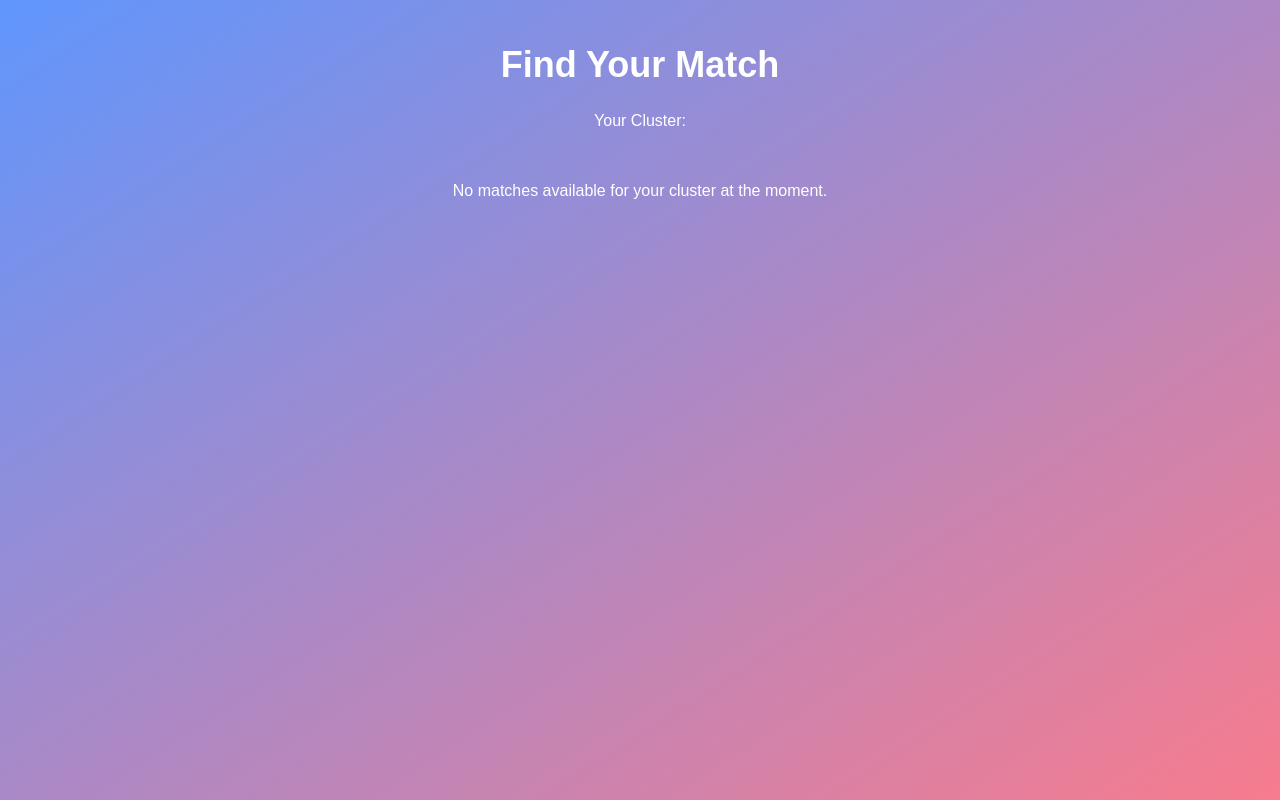
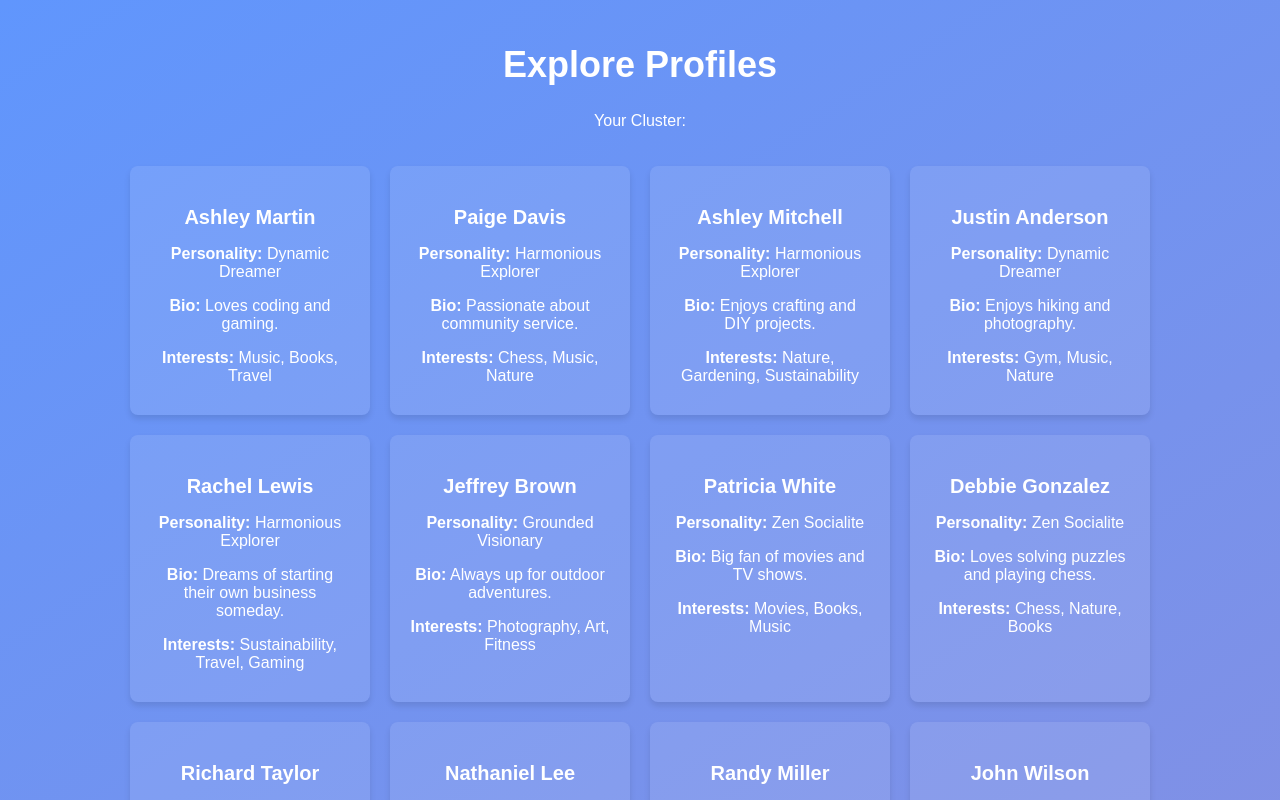
Before and after one commit to WilliamChn/Personality_Based_Events, a React (Create React App) app in the folder webpage/: page /#/match in a window 1280 px wide. Shown: the top 800 px of the page. Built offline with nearby package versions, Linux system fonts and the light colour scheme.

Commit message:
Implemented Page after selecting a profile. Stores userdata from signup for selectedprofilepage.js. Updated match page to display every profile with recommendations.

```diff
--- a/webpage/src/App.js
+++ b/webpage/src/App.js
@@ -6,22 +6,23 @@ import Questionnaire from './questionnaire';
 import LandingPage from './landingpage';
 import ProfilePage from './profilepage';
 import MatchPage from './matchpage';
-import SelectedProfilePage from './SelectedProfilePage'; // New component for individual profiles
+import SelectedProfilePage from './selectedprofilepage'; // New component for individual profiles
 import './App.css';
 
 function App() {
   const [personalityResult, setPersonalityResult] = useState({});
   const [userCluster, setUserCluster] = useState("");
+  const [userData, setUserData] = useState({}); // New state for user data
 
   return (
     <HashRouter>
       <Routes>
         <Route path="/" element={<LandingPage />} />
-        <Route path="/signup" element={<SignupPage />} />
+        <Route path="/signup" element={<SignupPage setUserData={setUserData} />} />
         <Route path="/questionnaire" element={<Questionnaire setPersonalityResult={setPersonalityResult} />} />
         <Route path="/profile" element={<ProfilePage personalityResult={personalityResult} setUserCluster={setUserCluster} />} />
-        <Route path="/match" element={<MatchPage userCluster={userCluster} />} />
-        <Route path="/profile/:name" element={<SelectedProfilePage />} /> {/* New route */}
+        <Route path="/match" element={<MatchPage userCluster={userCluster} userProfile={userData} />} />
+        <Route path="/profile/:name" element={<SelectedProfilePage userProfile={userData} />} />
       </Routes>
     </HashRouter>
   );
--- a/webpage/src/SelectedProfilePage.js
+++ b/webpage/src/SelectedProfilePage.js
@@ -1,13 +1,39 @@
 import React from "react";
-import { useParams } from "react-router-dom";
+import { useParams, useLocation } from "react-router-dom";
+import "./selectedprofilepage.css";
+import arrows from "./images/matcharrows.png";
 
 const SelectedProfilePage = () => {
   const { name } = useParams(); // Retrieve the selected profile's name from the URL
+  const location = useLocation();
+  const { userProfile, matchedProfile } = location.state || {};
+  console.log("Location State in SelectedProfilePage:", location.state);
 
   return (
-    <div className="selected-profile-page">
-      <h1>Profile Details</h1>
-      <p>You selected: <strong>{name}</strong></p>
+    <div className="selected-profile-container">
+      <h1>Congratulations, you matched with {matchedProfile?.name || "someone"}!</h1>
+      <div className="profiles-display">
+        {/* User Information */}
+        <div className="profile-section">
+          <h2>Your Information</h2>
+          <p><strong>Name:</strong> {userProfile?.name || "Your Name"}</p>
+          <p><strong>Bio:</strong> {userProfile?.bio || "Your Bio"}</p>
+          <p><strong>Interests:</strong> {userProfile?.interests?.join(", ") || "Your Interests"}</p>
+        </div>
+
+        {/* Matching Arrow */}
+        <div className="arrow-container">
+          <img src={arrows} alt="Matching Arrow" className="arrow-image" />
+        </div>
+
+        {/* Selected Profile Information */}
+        <div className="profile-section">
+          <h2>{matchedProfile?.name}'s Information</h2>
+          <p><strong>Name:</strong> {matchedProfile?.name || "Their Name"}</p>
+          <p><strong>Bio:</strong> {matchedProfile?.bio || "Their Bio"}</p>
+          <p><strong>Interests:</strong> {matchedProfile?.interests?.join(", ") || "Their Interests"}</p>
+        </div>
+      </div>
     </div>
   );
 };
--- a/webpage/src/matchpage.css
+++ b/webpage/src/matchpage.css
@@ -143,3 +143,17 @@
     background: linear-gradient(135deg, #7F00FF, #B832FA, #00CFFD, #001AFF);
     transform: scale(1.05);
 }
+
+/* Recommended label */
+.recommended {
+    background: linear-gradient(135deg, #00CFFD, #7F00FF);
+    color: white;
+    padding: 5px 10px;
+    border-radius: 4px;
+    position: absolute;
+    top: 10px;
+    right: 10px;
+    font-size: 12px;
+    font-weight: bold;
+    text-transform: uppercase;
+}
--- a/webpage/src/matchpage.js
+++ b/webpage/src/matchpage.js
@@ -105,43 +105,77 @@ const profiles = [
     { id: 100, name: "Austin Taylor", personality: "Grounded Visionary", bio: "Music lover who plays guitar.", interests: ["Music", "Fitness", "Art"] }
 ];
 
-
-const MatchPage = ({ userCluster }) => {
+const MatchPage = ({ userCluster, userProfile }) => {
     const navigate = useNavigate();
-    const [hoveredProfile, setHoveredProfile] = useState(null);
-
-    const filteredProfiles = profiles.filter(profile => profile.personality === userCluster);
+    console.log("User Profile in MatchPage:", userProfile);
 
     return (
         <div className="match-container">
-            <h1>Find Your Match</h1>
+            <h1>Explore Profiles</h1>
             <p>Your Cluster: <strong>{userCluster}</strong></p>
             <div className="profiles-container">
-                {filteredProfiles.map(profile => (
+                {profiles.map((profile) => (
                     <div
                         key={profile.id}
                         className="profile-card"
-                        onClick={() => navigate(`/profile/${profile.name}`)} // Navigate to the profile's page
-                        onMouseEnter={() => setHoveredProfile(profile)} // Set hovered profile
-                        onMouseLeave={() => setHoveredProfile(null)} // Clear hovered profile
-                        style={{ cursor: "pointer" }}
+                        onClick={() =>
+                            navigate(`/profile/${profile.name}`, {
+                                state: { userProfile, matchedProfile: profile },
+                            })
+                        }
                     >
                         <h3>{profile.name}</h3>
-                        <p>{profile.personality}</p>
-                        {hoveredProfile === profile && (
-                            <div className="hover-card">
-                                <p><strong>Bio:</strong> {profile.bio}</p>
-                                <p><strong>Interests:</strong> {profile.interests.join(", ")}</p>
-                            </div>
+                        <p><strong>Personality:</strong> {profile.personality}</p>
+                        <p><strong>Bio:</strong> {profile.bio}</p>
+                        <p><strong>Interests:</strong> {profile.interests.join(", ")}</p>
+                        {profile.personality === userCluster && (
+                            <div className="recommended">Recommended for You</div>
                         )}
                     </div>
                 ))}
-                {filteredProfiles.length === 0 && (
-                    <p>No matches available for your cluster at the moment.</p>
-                )}
             </div>
         </div>
     );
 };
 
 export default MatchPage;
+
+// const MatchPage = ({ userCluster }) => {
+//     const navigate = useNavigate();
+//     const [hoveredProfile, setHoveredProfile] = useState(null);
+
+//     const filteredProfiles = profiles.filter(profile => profile.personality === userCluster);
+
+//     return (
+//         <div className="match-container">
+//             <h1>Find Your Match</h1>
+//             <p>Your Cluster: <strong>{userCluster}</strong></p>
+//             <div className="profiles-container">
+//                 {filteredProfiles.map(profile => (
+//                     <div
+//                         key={profile.id}
+//                         className="profile-card"
+//                         onClick={() => navigate(`/profile/${profile.name}`)} // Navigate to the profile's page
+//                         onMouseEnter={() => setHoveredProfile(profile)} // Set hovered profile
+//                         onMouseLeave={() => setHoveredProfile(null)} // Clear hovered profile
+//                         style={{ cursor: "pointer" }}
+//                     >
+//                         <h3>{profile.name}</h3>
+//                         <p>{profile.personality}</p>
+//                         {hoveredProfile === profile && (
+//                             <div className="hover-card">
+//                                 <p><strong>Bio:</strong> {profile.bio}</p>
+//                                 <p><strong>Interests:</strong> {profile.interests.join(", ")}</p>
+//                             </div>
+//                         )}
+//                     </div>
+//                 ))}
+//                 {filteredProfiles.length === 0 && (
+//                     <p>No matches available for your cluster at the moment.</p>
+//                 )}
+//             </div>
+//         </div>
+//     );
+// };
+
+// export default MatchPage;
--- /dev/null
+++ b/webpage/src/selectedprofilepage.css
@@ -0,0 +1,50 @@
+.selected-profile-container {
+    background: linear-gradient(to right, #6096fd, #fb7b8b);
+    min-height: 100vh;
+    padding: 40px;
+    font-family: 'Arial', sans-serif;
+    text-align: center;
+    color: #fff;
+}
+
+h1 {
+    font-size: 36px;
+    margin-bottom: 20px;
+}
+
+.profiles-display {
+    display: flex;
+    justify-content: center;
+    align-items: center;
+    gap: 40px;
+    margin-top: 30px;
+}
+
+.profile-section {
+    background: rgba(255, 255, 255, 0.1);
+    padding: 20px;
+    border-radius: 10px;
+    width: 300px;
+    text-align: left;
+    box-shadow: 0 4px 6px rgba(0, 0, 0, 0.1);
+}
+
+.profile-section h2 {
+    font-size: 24px;
+    margin-bottom: 10px;
+}
+
+.profile-section p {
+    font-size: 16px;
+    margin: 5px 0;
+}
+
+.arrow-container {
+    display: flex;
+    align-items: center;
+}
+
+.arrow-image {
+    width: 100px;
+    height: auto;
+}
--- a/webpage/src/signup.js
+++ b/webpage/src/signup.js
@@ -2,14 +2,14 @@ import React, { useState } from 'react';
 import { useNavigate } from 'react-router-dom';
 import './signup.css'; // Signup CSS file
 
-const SignupPage = () => {
+const SignupPage = ({ setUserData }) => {
     const [formData, setFormData] = useState({
         firstName: '',
         lastName: '',
         username: '',
         email: '',
         gender: '',
-        personalityType: '',
+        bio: '',
         interests: '',
     });
 
@@ -23,7 +23,14 @@ const SignupPage = () => {
     const navigate = useNavigate();
     const handleSubmit = (e) => {
         e.preventDefault();
+        const userData = {
+            name: `${formData.firstName} ${formData.lastName}`,
+            bio: formData.bio,
+            interests: formData.interests.split(',').map((interest) => interest.trim()),
+        };
         console.log("Form submitted:", formData);
+        setUserData(userData); // Called during form submission
+        console.log("User Data in SignupPage:", userData);
         alert("Signup successful!");
         navigate("/questionnaire");
     };
@@ -91,6 +98,17 @@ const SignupPage = () => {
                 </div>
 
                 <div className="form-group">
+                    <label>Bio</label>
+                    <textarea
+                        name="bio"
+                        placeholder="Write a bio about yourself"
+                        value={formData.bio}
+                        onChange={handleChange}
+                        rows="4"
+                    />
+                </div>
+
+                <div className="form-group">
                     <label>Interests</label>
                     <textarea
                         name="interests"
```
Also changed, not shown: webpage/src/images/matcharrows.png (added).
